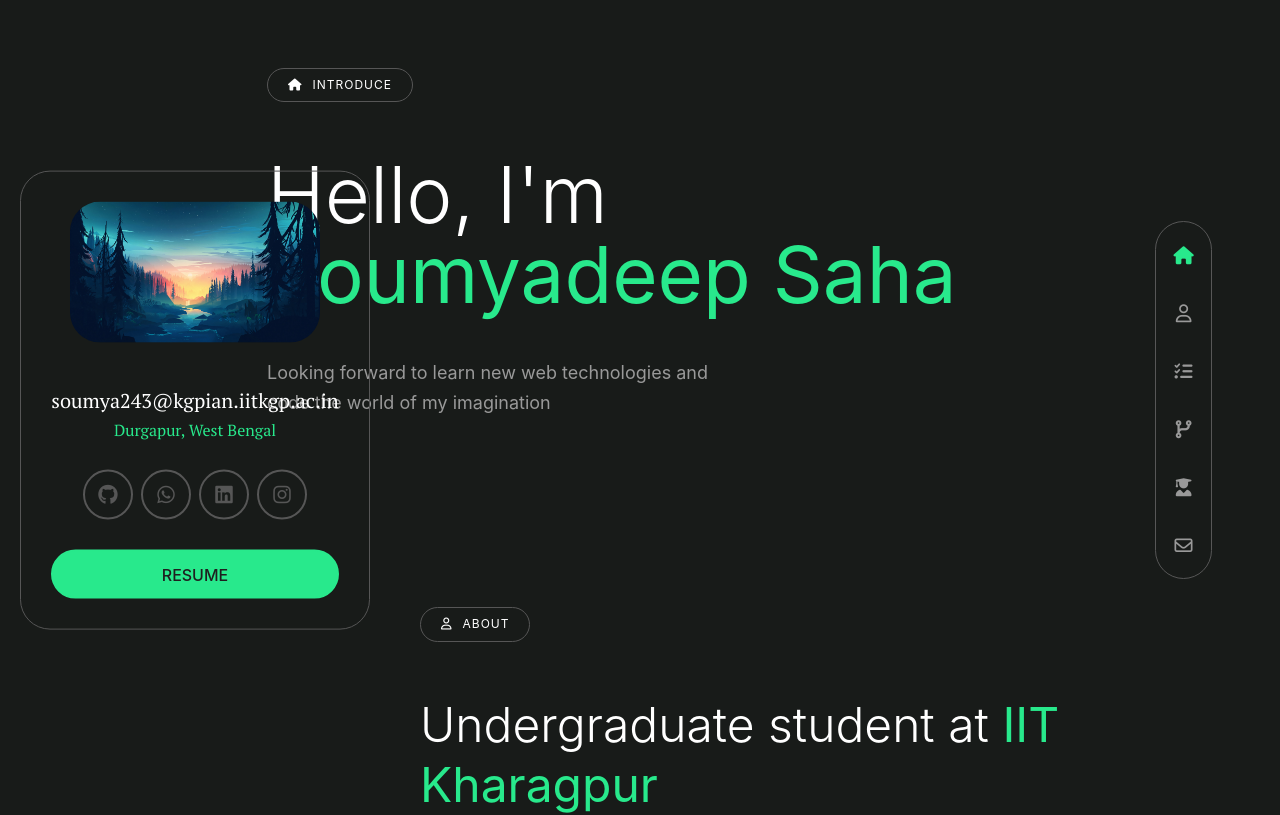
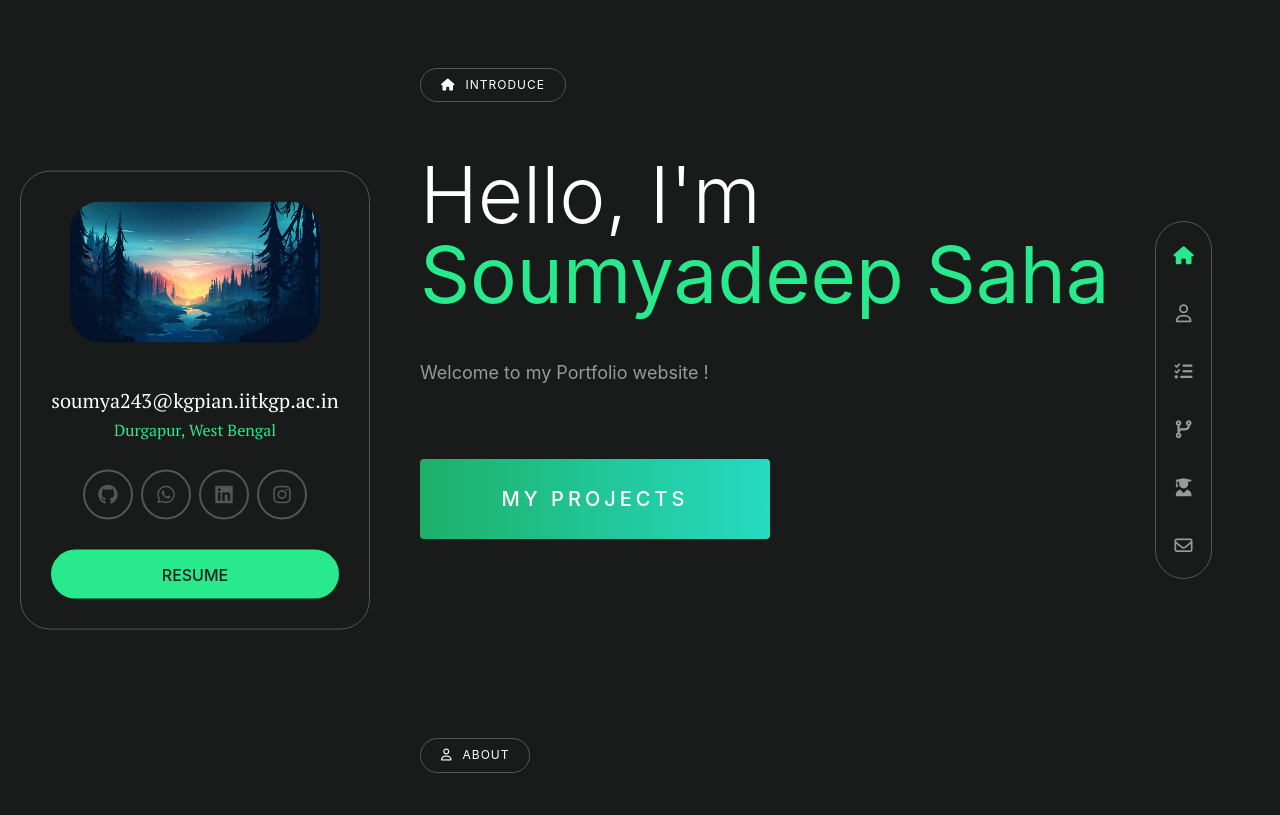
Before and after one commit to sdeep38/My-Portfolio, a React (Create React App) app: page / in a window 1280 px wide. Shown: the top 815 px of the page. Built offline with nearby package versions, Linux system fonts and the light colour scheme.

Commit message:
modified class of main content

```diff
--- a/src/pages/Home.jsx
+++ b/src/pages/Home.jsx
@@ -3,15 +3,16 @@ import React from 'react'
 export default function Home() {
   return (
     <section className='hero-section' id='home'>
-        <div className="container custom-width">
-            <div className="main-content">
-                <div className="section-header">
-                    <h4 className='subtitle__rounded'><i className="fa fa-home"></i> introduce</h4>
-                    <h1>Hello, I'm <span className="name__highlight">Soumyadeep Saha</span></h1>
-                </div>
-                <p className="intro-text">Looking forward to learn new web technologies and code the world of my imagination</p>
-            </div>
+      <div className="custom-container">
+        <div className="main-content custom-width">
+          <div className="section-header">
+            <h4 className='subtitle__rounded'><i className="fa fa-home"></i> introduce</h4>
+            <h1>Hello, I'm <span className="name__highlight">Soumyadeep Saha</span></h1>
+          </div>
+          <p className="intro-text">Welcome to my Portfolio website !</p>
+          <a href="#projects" className="go-to-projects fw_500 d-flex align-items-center justify-content-center"> <span>My Projects</span><i className="fa fa-arrow-down"></i> </a>
         </div>
+      </div>
     </section>
   )
 }
```
